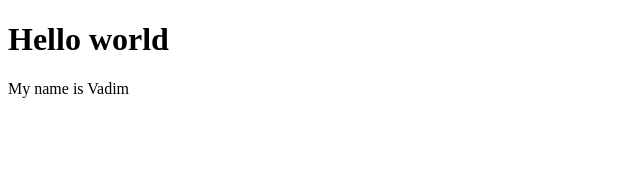
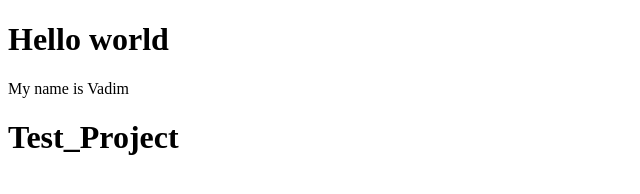
Before and after one commit to Tomiloff/git_test, a plain HTML site: page index.html in a window 1280 px wide. Shown: the whole page, without its empty margins (0-640 px from the left). Drawn offline with Linux system fonts and the light colour scheme.

Commit message:
add-tag-main-and-structure

```diff
--- a/index.html
+++ b/index.html
@@ -8,5 +8,12 @@
 <body>
     <h1>Hello world</h1>
     <p>My name is Vadim</p>
+    <main>
+        <div class="main-top">
+            <div class="main-center">
+                <h1>Test_Project</h1>
+            </div>
+        </div>
+    </main>
 </body>
 </html>
```
